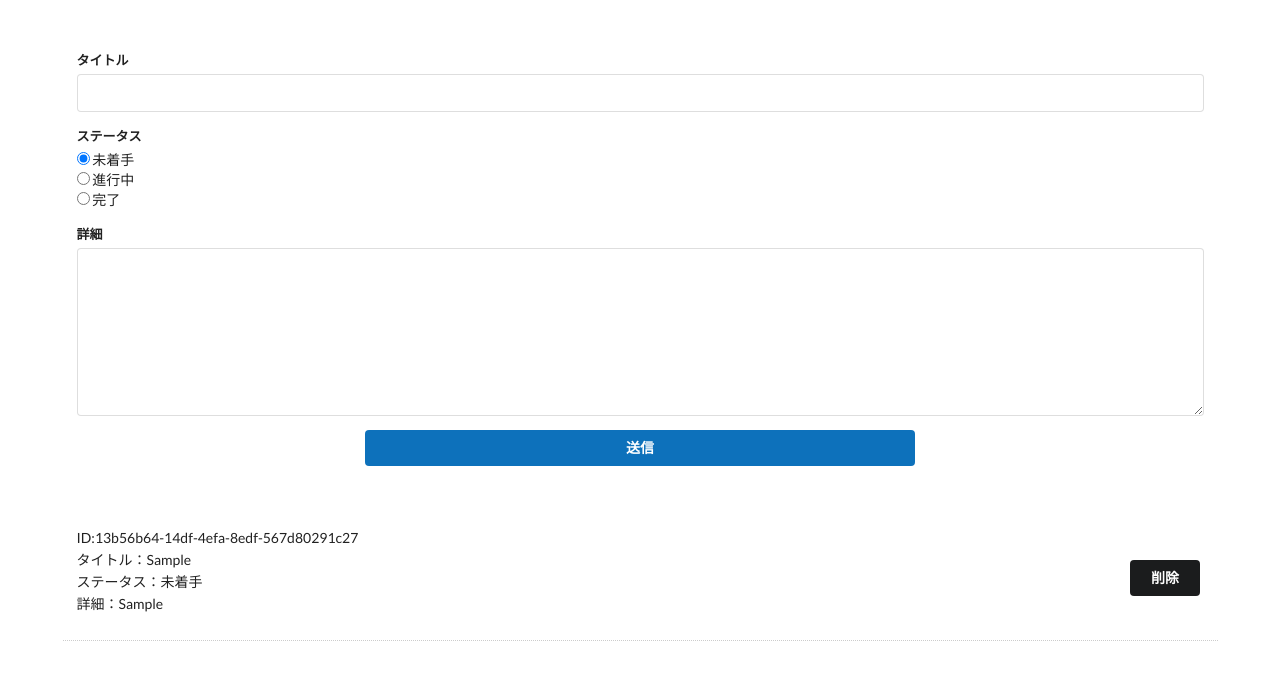
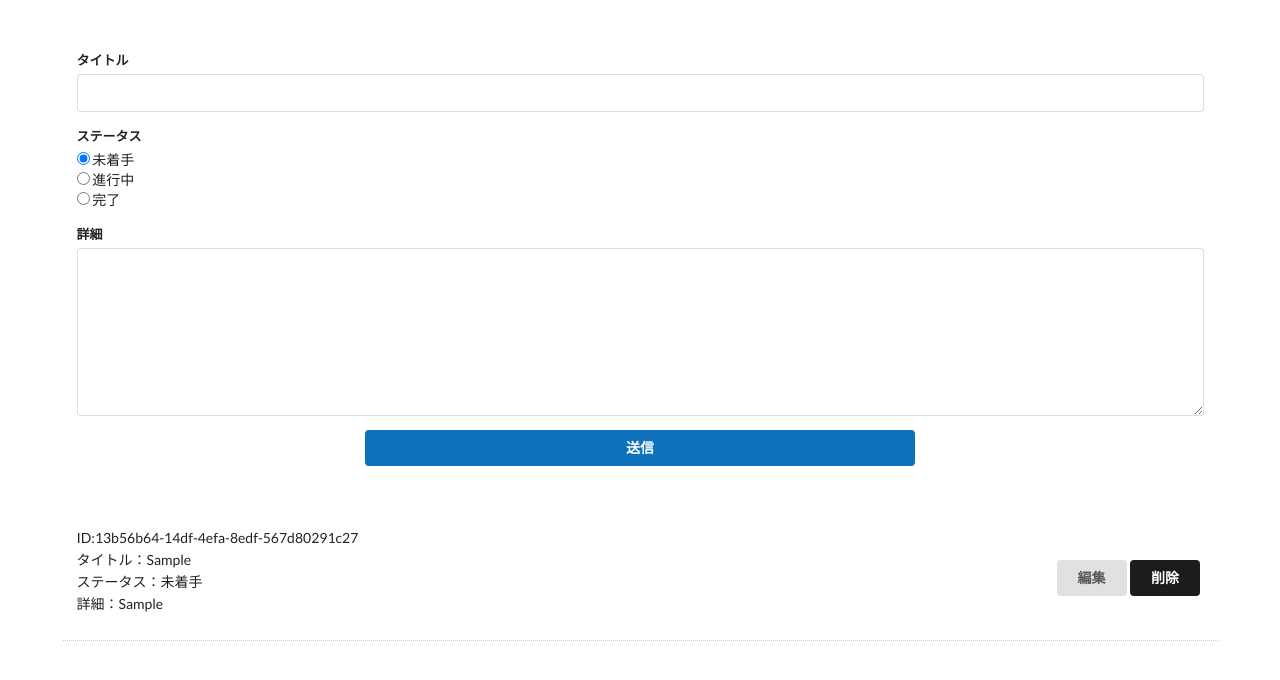
Before and after one commit to kurutto/TodoList, a React (Create React App) app: page / in a window 1280 px wide. Both pictures are taken after typing "Sample", "Sample" into the empty fields and a click on the button "送信". Shown: the top 680 px of the page. Built offline with nearby package versions, Linux system fonts and the light colour scheme.

Commit message:
編集機能追加

```diff
--- a/src/App.js
+++ b/src/App.js
@@ -1,10 +1,11 @@
 import React, { useState } from "react";
 import { v4 as uuidv4 } from "uuid";
-import InputTodo from "./component/InputForm";
+import InputTodo from "./component/InputTodo";
 import TodoList from "./component/TodoList";
 
 const App = () => {
   const [todoList, setTodoList] = useState([]);
+  const [edit, setEdit] = useState();
   const createTodoList = (title, status, detail) => {
     setTodoList([
       { id: uuidv4(), title: title, status: status, detail: detail },
@@ -15,10 +16,25 @@ const App = () => {
     const newList = todoList.filter((todo) => todo.id !== todoId);
     setTodoList(newList);
   };
+  const editTodo = (todoId) => {
+    setEdit(todoId);
+  }
+  const editTodoList = (todoId, title, status, detail) => {
+    const newList = todoList.map(todo => {
+      if(todo.id === todoId ){
+        return { id: todoId, title: title, status: status, detail: detail }
+      }else{
+        return todo
+      }
+    })
+    console.log(newList);
+    setTodoList(newList)
+    setEdit();
+  }
   return (
     <div className="ui container" style={{ marginTop: "50px" }}>
       <InputTodo createTodoList={createTodoList} />
-      <TodoList todoList={todoList} deleteTodo={deleteTodo} />
+      <TodoList todoList={todoList} edit={edit} deleteTodo={deleteTodo} editTodo={editTodo} editTodoList={editTodoList} />
     </div>
   );
 };
--- a/src/component/InputForm.js
+++ b/src/component/InputTodo.js
@@ -4,14 +4,22 @@ import InputText from "./InputText";
 import Radio from "./Radio";
 import Textarea from "./Textarea";
 
-const InputTodo = ({ createTodoList }) => {
-  const [title, setTitle] = useState("");
-  const [status, setStatus] = useState(0);
+const InputTodo = ({
+  createTodoList,
+  editTodoList,
+  editId,
+  editTitle,
+  editStatus,
+  editDetail,
+}) => {
+  const [title, setTitle] = useState(editTitle || "");
+  console.log(title);
+  const [status, setStatus] = useState(editStatus || 0);
   const statusItems = ["未着手", "進行中", "完了"];
-  const [detail, setDetail] = useState("");
+  const [detail, setDetail] = useState(editDetail || "");
   const onSubmit = (e) => {
     e.preventDefault();
-    createTodoList(title, statusItems[status], detail);
+    createTodoList ? createTodoList(title, statusItems[status], detail) : editTodoList(editId, title, statusItems[status], detail);
     setTitle("");
     setStatus(0);
     setDetail("");
@@ -26,6 +34,7 @@ const InputTodo = ({ createTodoList }) => {
             value={title}
             onChange={(e) => setTitle(e.target.value)}
             id="title"
+            defaultValue={editTitle || title}
           />
         </div>
         <div className="field">
@@ -34,10 +43,10 @@ const InputTodo = ({ createTodoList }) => {
             {statusItems.map((statusItem, idx) => (
               <div key={idx}>
                 <Radio
-                  label={statusItems[idx]}
+                  label={statusItem}
                   name="status"
                   value={idx}
-                  checked={status === idx}
+                  checked={editStatus ? editStatus : status === idx}
                   onClick={(e) => setStatus(parseInt(e.target.value))}
                 />
               </div>
@@ -50,11 +59,16 @@ const InputTodo = ({ createTodoList }) => {
             id="detail"
             value={detail}
             onChange={(e) => setDetail(e.target.value)}
+            defaultValue={editDetail}
           />
         </div>
         <div className="ui two column centered grid">
           <div className="column">
-            <Button type="submit" text="送信" color="primary" width="fluid" />
+            {createTodoList ? (
+              <Button type="submit" text="送信" color="primary" width="fluid" />
+            ) : (
+              <Button type="submit" text="保存" width="fluid" />
+            )}
           </div>
         </div>
       </form>
--- a/src/component/TodoList.js
+++ b/src/component/TodoList.js
@@ -1,30 +1,55 @@
 import Button from "./Button";
+import InputTodo from "./InputTodo";
 
-const TodoList = ({ todoList, deleteTodo }) => {
+const TodoList = ({ todoList, edit, deleteTodo, editTodo, editTodoList }) => {
   return (
     <div style={{ marginTop: "50px" }}>
       {todoList.map((todo) => (
         <div
           key={todo.id}
-          className="ui grid"
+          className={`ui ${!edit && "grid"}`}
           style={{ borderBottom: "dotted 1px #ccc" }}
         >
-          <div className="ui list column ten wide">
+          <div className={`ui list ${!edit && "column ten wide"}`}>
+            {edit === todo.id ? (
+              <>
+                <div className="item">ID:{todo.id}</div>
+                <InputTodo
+                  editTodoList={editTodoList}
+                  editId={todo.id}
+                  editTitle={todo.title}
+                  editStatus={todo.status}
+                  editDetail={todo.detail}
+                />
+              </>
+            ) : (
+              <>
                 <div className="item">ID:{todo.id}</div>
                 <div className="item">タイトル：{todo.title}</div>
                 <div className="item">ステータス：{todo.status}</div>
                 <div className="item">詳細：{todo.detail}</div>
+              </>
+            )}
           </div>
+          {!edit && (
             <div
               className="column six wide"
               style={{ alignContent: "center", textAlign: "right" }}
             >
+              <>
+                <Button
+                  color=""
+                  text="編集"
+                  onClick={() => editTodo(todo.id)}
+                />
                 <Button
                   color="secondary"
                   text="削除"
                   onClick={() => deleteTodo(todo.id)}
                 />
+              </>
             </div>
+          )}
         </div>
       ))}
     </div>
```
Lines whose indentation alone changed are shown as unchanged.
